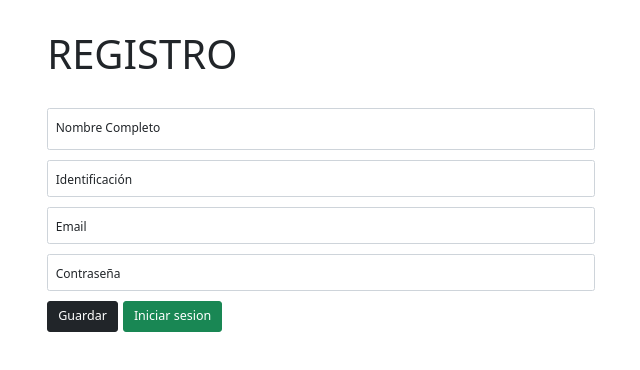
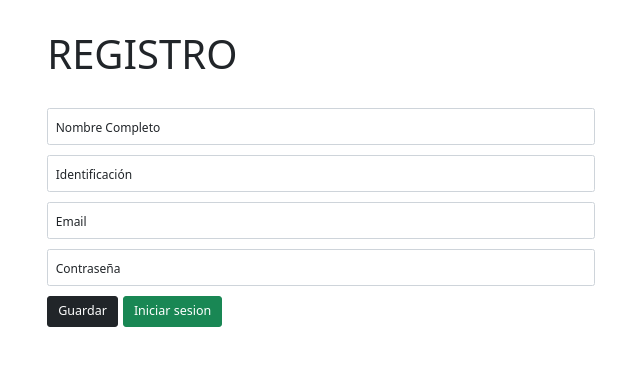
Before and after one commit to Duban10/APPBANCARIA, a React (Vite) app: page / in a window 1280 px wide. Shown: the top 370 px of the page, without its empty margins (319-959 px from the left). Built offline with nearby package versions, Linux system fonts and the light colour scheme.

Commit message:
Update Registro.jsx

```diff
--- a/src/components/Registro.jsx
+++ b/src/components/Registro.jsx
@@ -51,7 +51,7 @@ function Registro() {
                     <div className="form-floating mb-3">
                         <input
                         type="text"
-                        className="form-control pb-5"
+                        className="form-control"
                         id="floatingNombre"
                         placeholder="Escriba su nombre"
                         name="name"
```
